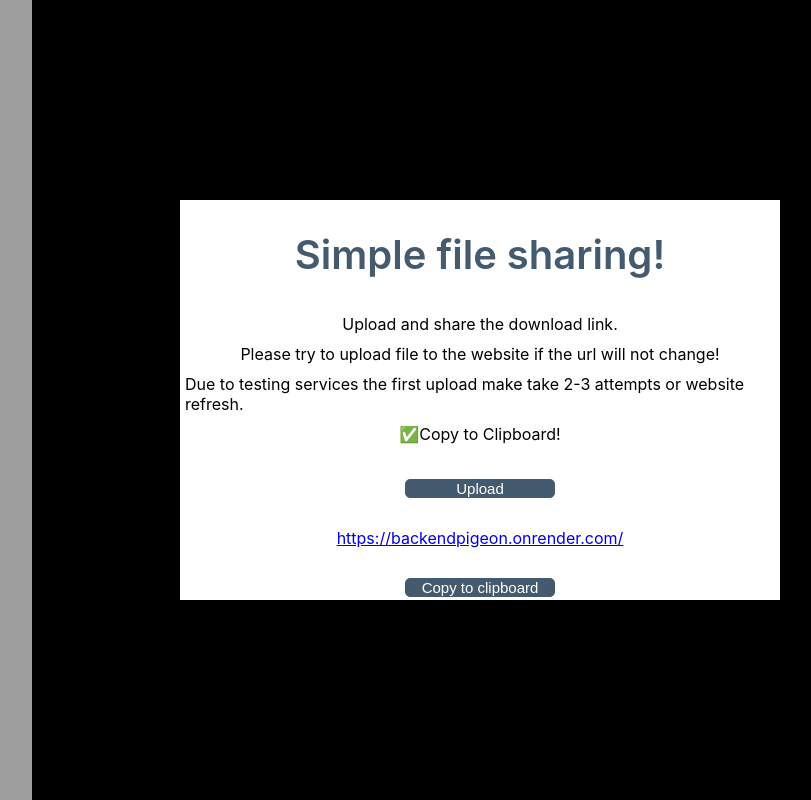
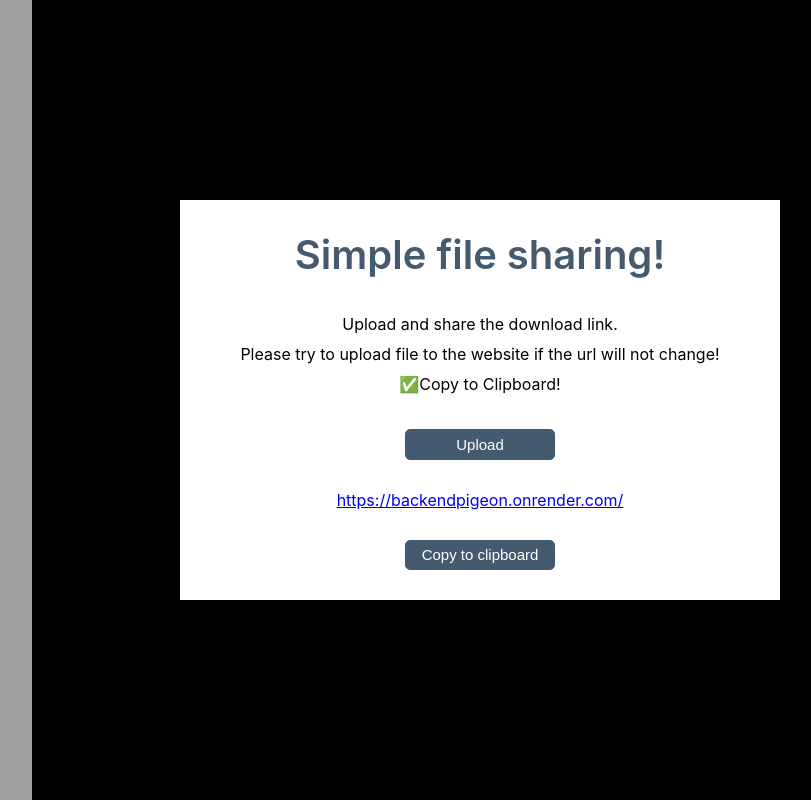
Before and after one commit to shubhankarsharma876/pigeon-frontend, a React (Create React App) app: page / in a window 1280 px wide. Shown: the whole page, without its empty margins (352-1163 px from the left). Built offline with nearby package versions, Linux system fonts and the light colour scheme; grey boxes are pictures that could not be loaded.

Commit message:
Update App.js

```diff
--- a/src/App.js
+++ b/src/App.js
@@ -44,7 +44,6 @@ function App() {
         <h1>Simple file sharing!</h1>
         <p>Upload and share the download link.</p>
         <p>Please try to upload file to the website if the url will not change!</p>
-        <p>Due to testing services the first upload make take 2-3 attempts or website refresh.</p>
         <p> ✅Copy to Clipboard!</p>
 
 
```
